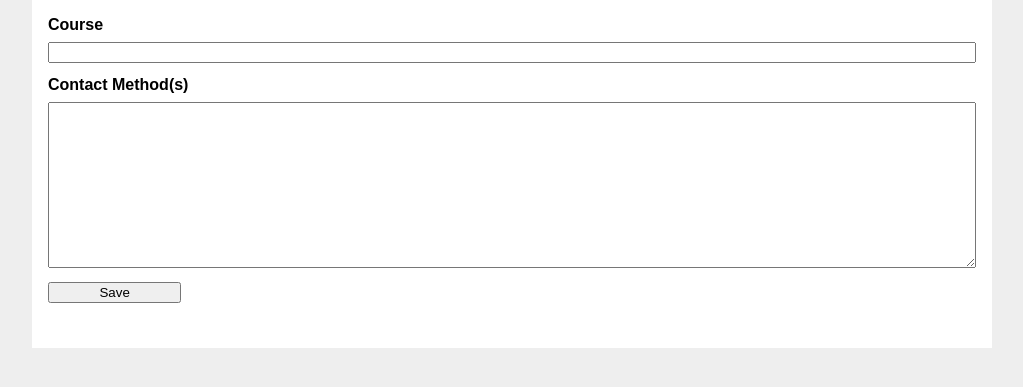
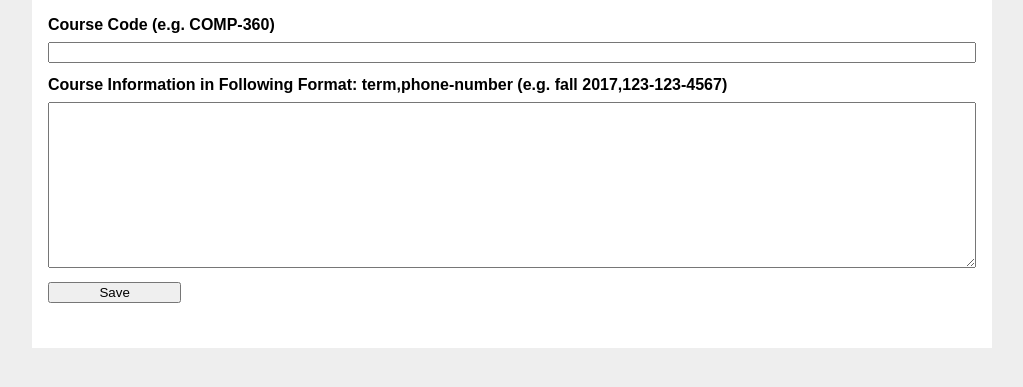
Before and after one commit to ICA109/GetMeIn, a Flask app: page /create in a window 1280 px wide. Shown: the part 98-485 px from the top of the page, without its empty margins (128-1151 px from the left). Run offline with Flask 2, Linux system fonts and the light colour scheme; the visitor is signed in with stand-in values (Sample User, id 1); data comes from the database, SQL or seed files in the repository.

Commit message:
form text

```diff
--- a/flaskr/templates/blog/create.html
+++ b/flaskr/templates/blog/create.html
@@ -6,9 +6,9 @@
 
 {% block content %}
   <form method="post">
-    <label for="title">Course</label>
+    <label for="title">Course Code (e.g. COMP-360)</label>
     <input name="title" id="title" value="{{ request.form['title'] }}" required>
-    <label for="body">Contact Method(s)</label>
+    <label for="body">Course Information in Following Format: term,phone-number (e.g. fall 2017,123-123-4567)</label>
     <textarea name="body" id="body">{{ request.form['body'] }}</textarea>
     <input type="submit" value="Save">
   </form>
--- a/flaskr/templates/blog/update.html
+++ b/flaskr/templates/blog/update.html
@@ -6,9 +6,9 @@
 
 {% block content %}
   <form method="post">
-    <label for="title">Course</label>
+    <label for="title">Course Code (e.g. COMP-360)</label>
     <input name="title" id="title" value="{{ request.form['title'] or post['title'] }}" required>
-    <label for="body">Contact Method(s)</label>
+    <label for="body">Course Information in Following Format: term,phone-number (e.g. fall 2017,123-123-4567)</label>
     <textarea name="body" id="body">{{ request.form['body'] or post['body'] }}</textarea>
     <input type="submit" value="Save">
   </form>
```
